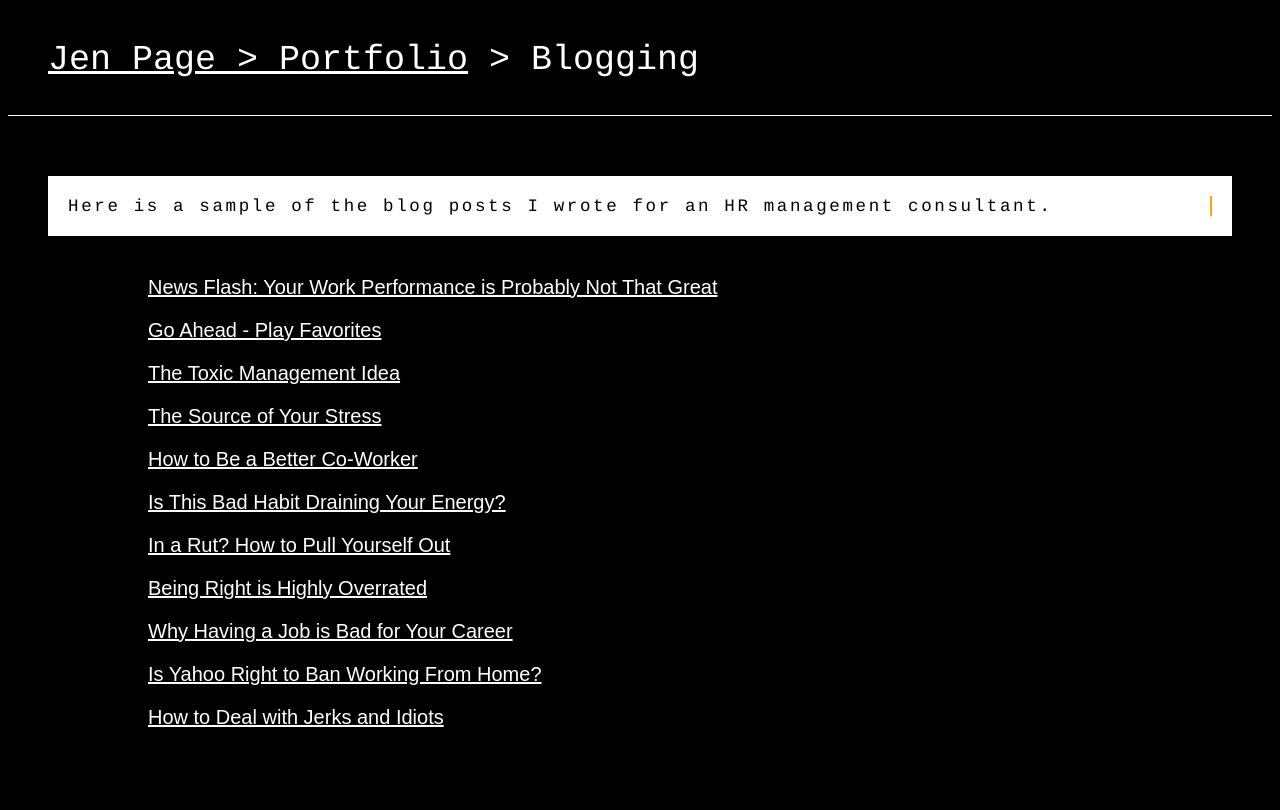
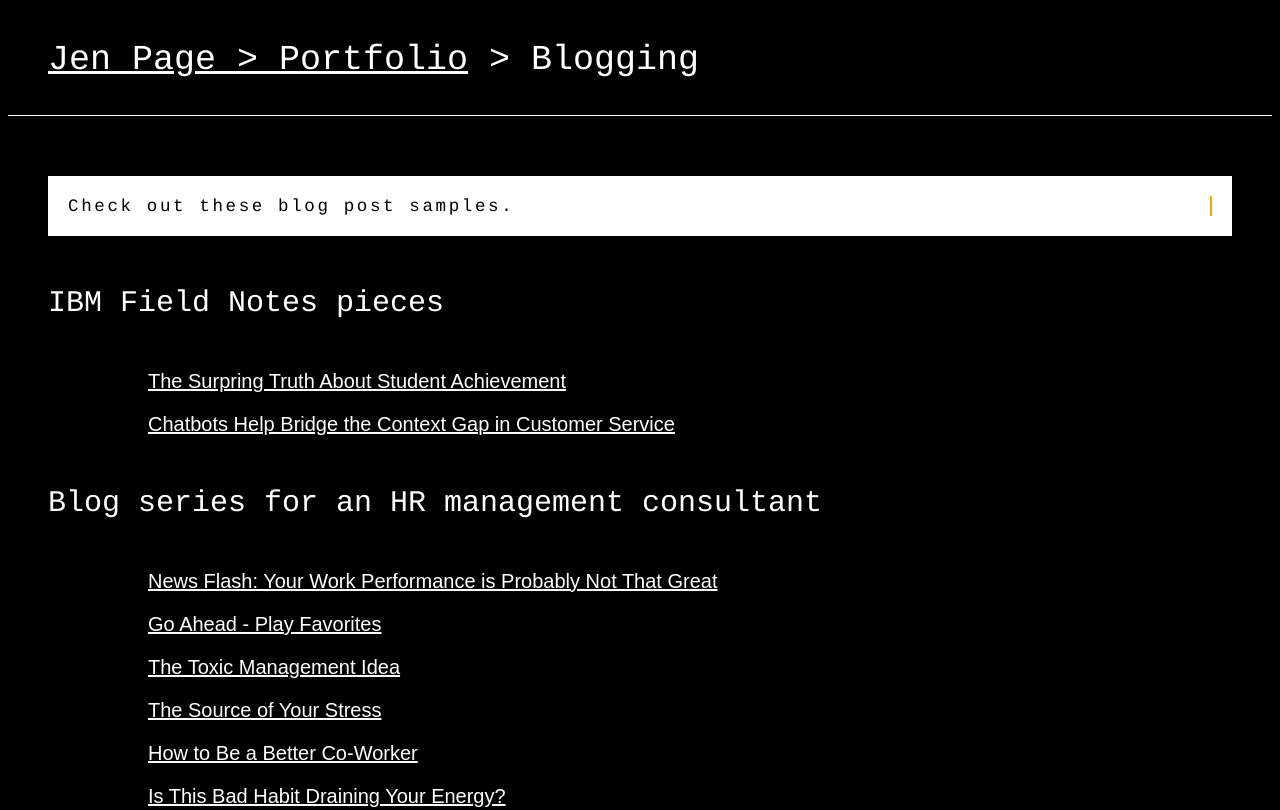
Before and after one commit to headweigh/portfolio, a plain HTML site: page blog.html in a window 1280 px wide. Shown: the top 810 px of the page. Drawn offline with Linux system fonts and the light colour scheme.

Commit message:
add IBM blog samples

```diff
--- a/blog.html
+++ b/blog.html
@@ -11,7 +11,17 @@
     </header>
     <div class="main">
       <div id="intro-text" class="typewriter">
-        <p>Here is a sample of the blog posts I wrote for an HR management consultant.</p>
+        <p>Check out these blog post samples.</p>
+      </div>
+      <div class="descripttxt">
+        <p>IBM Field Notes pieces</p>
+      </div>
+      <div class="links">
+        <p><a href="https://www.ibm.com/blogs/client-voices/surprising-truth-student-achievement/" target="_blank">The Surpring Truth About Student Achievement</a></p>
+        <p><a href="https://www.ibm.com/blogs/client-voices/chatbots-bridge-gap-customer-service/" target="_blank">Chatbots Help Bridge the Context Gap in Customer Service</a></p>
+      </div>
+      <div class="descripttxt">
+        <p>Blog series for an HR management consultant</p>
       </div>
       <div class="links">
         <p><a href="https://www.forbes.com/sites/cywakeman/2013/05/13/news-flash-your-work-performance-is-probably-not-that-great/#5a1fd5d0182e" target="_blank">News Flash: Your Work Performance is Probably Not That Great</a></p>
--- a/resources/css/style.css
+++ b/resources/css/style.css
@@ -118,3 +118,7 @@ a:link {
 a:visited {
   color: gray;
 }
+
+.descripttxt {
+  font-size: 3rem;
+}
```
Also changed, not shown: 2 other files.
